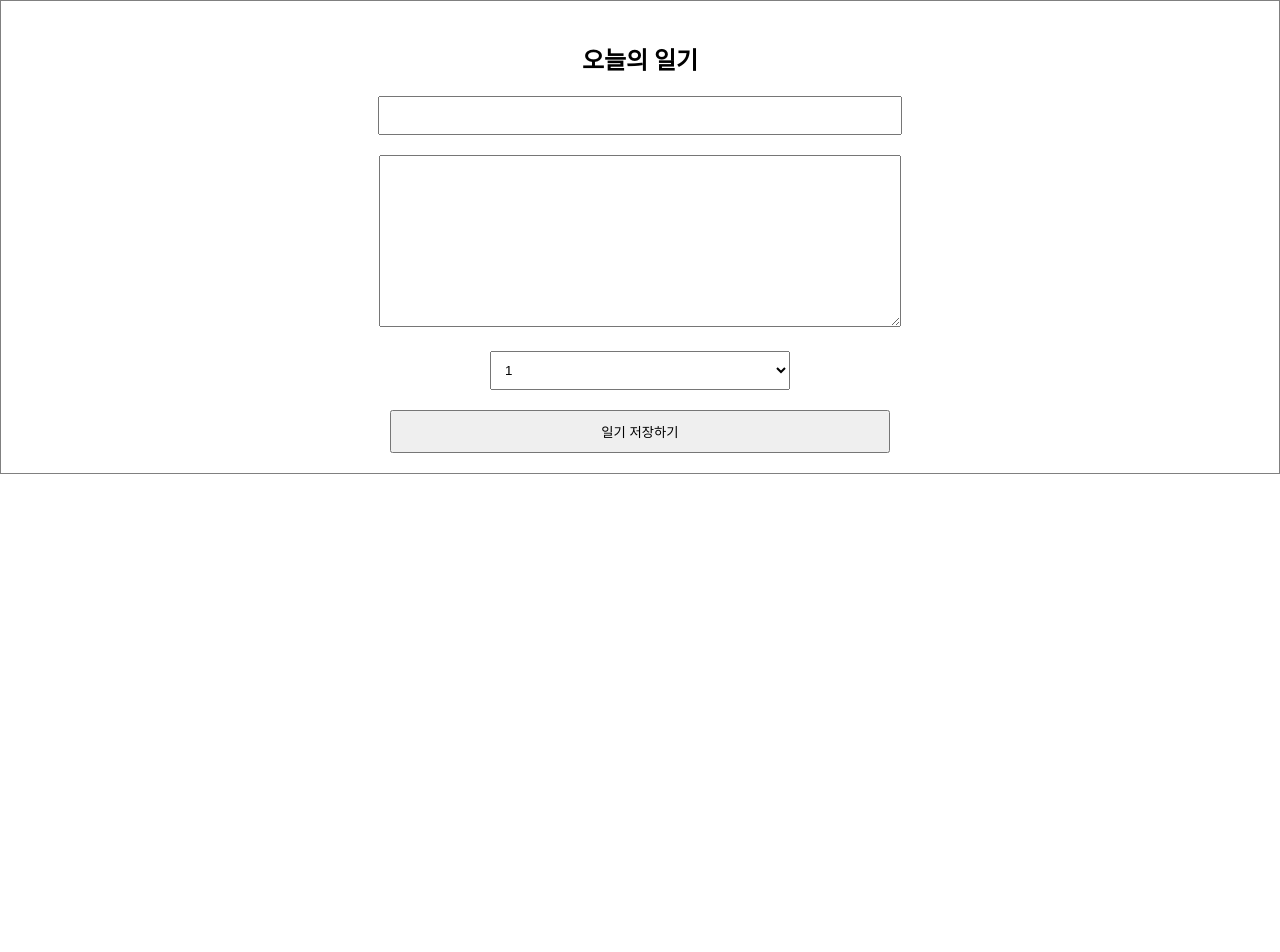
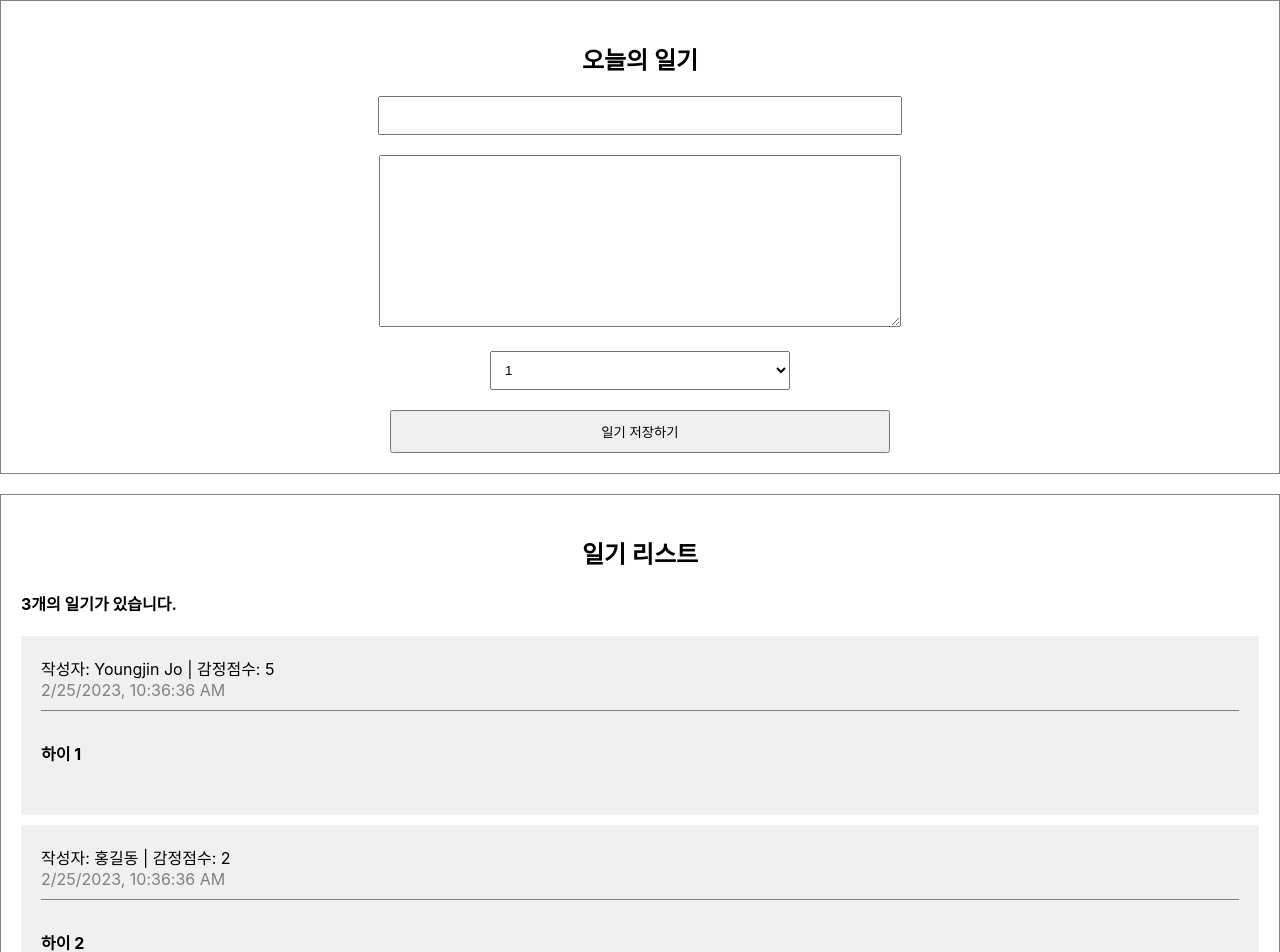
Before and after one commit to yjinjo/react-app, a React (Create React App) app: page / in a window 1280 px wide. Shown: the top 952 px of the page. Before the commit the page ends 800 px from the top, so only its background shows below. Built offline with nearby package versions, Linux system fonts and the light colour scheme.

Commit message:
#10. 리스트 렌더링 (조회) - 수정

```diff
--- a/src/App.css
+++ b/src/App.css
@@ -25,3 +25,37 @@
     padding: 10px;
     cursor: pointer;
 }
+
+/* List */
+.DiaryList {
+    border: 1px solid gray;
+    padding: 20px;
+    margin-top: 20px;
+}
+
+.DiaryList h2 {
+    text-align: center;
+}
+
+/* Item */
+.DiaryItem {
+    background-color: rgb(240, 240, 240);
+    margin-bottom: 10px;
+    padding: 20px;
+}
+
+.DiaryItem .info {
+    border-bottom: 1px solid gray;
+    padding-bottom: 10px;
+    margin-bottom: 10px;
+}
+
+.DiaryItem .date {
+    color: gray;
+}
+
+.DiaryItem .content {
+    font-weight: bold;
+    margin-bottom: 30px;
+    margin-top: 30px;
+}
--- a/src/App.js
+++ b/src/App.js
@@ -1,11 +1,37 @@
 // import logo from "./logo.svg";
 import "./App.css";
 import DiaryEditor from "./DiaryEditor";
+import DiaryList from "./DiaryList";
+
+const dummyList = [
+  {
+    id: 1,
+    author: "Youngjin Jo",
+    content: "하이 1",
+    emotion: 5,
+    created_date: new Date().getTime(),
+  },
+  {
+    id: 2,
+    author: "홍길동",
+    content: "하이 2",
+    emotion: 2,
+    created_date: new Date().getTime(),
+  },
+  {
+    id: 3,
+    author: "아무개",
+    content: "하이 3",
+    emotion: 1,
+    created_date: new Date().getTime(),
+  },
+];
 
 function App() {
   return (
     <div className="App">
       <DiaryEditor />
+      <DiaryList diaryList={dummyList} />
     </div>
   );
 }
--- /dev/null
+++ b/src/DiaryItem.js
@@ -0,0 +1,16 @@
+const DiaryItem = ({ author, content, created_date, emotion, id }) => {
+  return (
+    <div className="DiaryItem">
+      <div className="info">
+        <span>
+          작성자: {author} | 감정점수: {emotion}
+        </span>
+        <br />
+        <span className="date">{new Date(created_date).toLocaleString()}</span>
+      </div>
+      <div className="content">{content}</div>
+    </div>
+  );
+};
+
+export default DiaryItem;
--- /dev/null
+++ b/src/DiaryList.js
@@ -0,0 +1,21 @@
+import DiaryItem from "./DiaryItem";
+
+const DiaryList = ({ diaryList }) => {
+  return (
+    <div className="DiaryList">
+      <h2>일기 리스트</h2>
+      <h4>{diaryList.length}개의 일기가 있습니다.</h4>
+      <div>
+        {diaryList.map((it) => (
+          <DiaryItem key={it.id} {...it} />
+        ))}
+      </div>
+    </div>
+  );
+};
+
+DiaryList.defaultProps = {
+  diaryList: [],
+};
+
+export default DiaryList;
```
